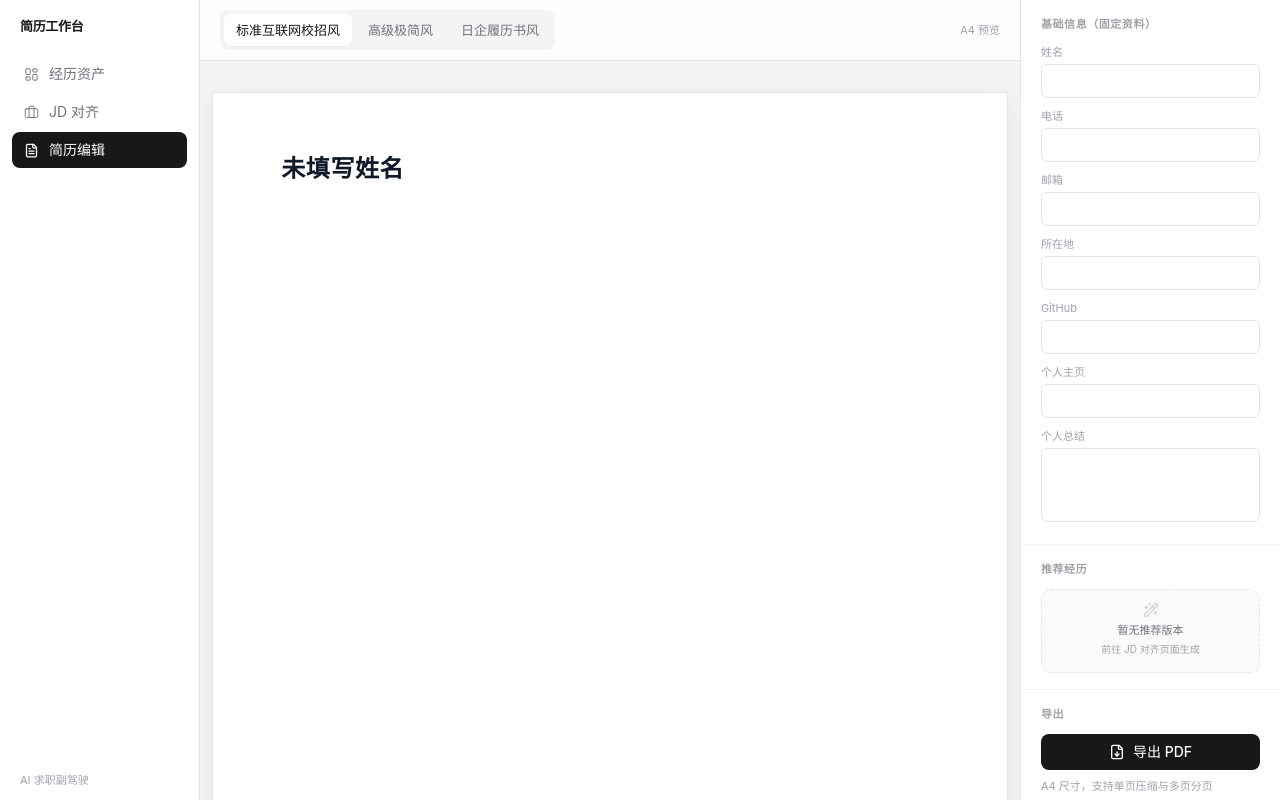
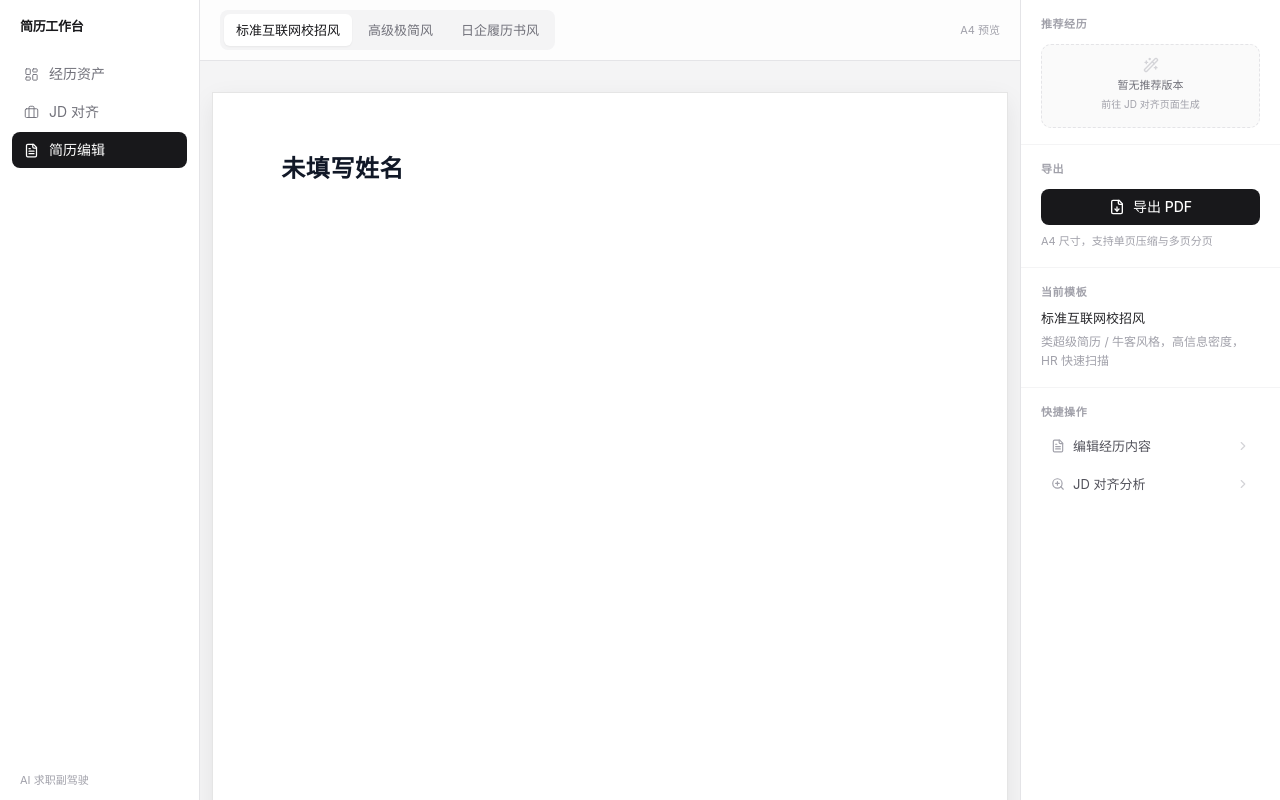
Before and after one commit to Umi225/Resume-Alignment, a Next.js app: page /resume-editor in a window 1280 px wide. Shown: the top 800 px of the page. Built offline with nearby package versions, Linux system fonts and the light colour scheme.

Commit message:
remove: 删除简历编辑页右侧重复的基础信   息编辑区域

```diff
--- a/src/app/resume-editor/page.tsx
+++ b/src/app/resume-editor/page.tsx
@@ -18,17 +18,14 @@ import {
   Wand2,
   CheckSquare,
   Square,
-  User,
   Briefcase,
   Code2,
-  X,
 } from 'lucide-react';
-import type { ResumeProfile, Experience, Project } from '@/types/resume';
+import type { ResumeProfile } from '@/types/resume';
 
 export default function ResumeEditorPage() {
   const {
     profile,
-    updateBasicInfo,
     selectedOptimizedIds,
     toggleOptimizedSelection,
     clearOptimizedSelection,
@@ -127,58 +124,6 @@ export default function ResumeEditorPage() {
 
           {/* 右侧：辅助栏 */}
           <aside className="flex w-[260px] flex-shrink-0 flex-col border-l border-zinc-200 bg-white">
-            {/* 基础信息编辑 */}
-            <div className="border-b border-zinc-100 px-5 py-4">
-              <h3 className="mb-3 text-micro font-semibold uppercase tracking-wider text-zinc-400">
-                基础信息（固定资料）
-              </h3>
-              <div className="space-y-2.5">
-                <Field
-                  label="姓名"
-                  value={profile.basicInfo.name}
-                  onChange={(v) => updateBasicInfo({ name: v })}
-                />
-                <Field
-                  label="电话"
-                  value={profile.basicInfo.phone}
-                  onChange={(v) => updateBasicInfo({ phone: v })}
-                />
-                <Field
-                  label="邮箱"
-                  value={profile.basicInfo.email}
-                  onChange={(v) => updateBasicInfo({ email: v })}
-                />
-                <Field
-                  label="所在地"
-                  value={profile.basicInfo.location || ''}
-                  onChange={(v) => updateBasicInfo({ location: v })}
-                />
-                <Field
-                  label="GitHub"
-                  value={profile.basicInfo.github || ''}
-                  onChange={(v) => updateBasicInfo({ github: v })}
-                />
-                <Field
-                  label="个人主页"
-                  value={profile.basicInfo.website || ''}
-                  onChange={(v) => updateBasicInfo({ website: v })}
-                />
-                <div>
-                  <label className="mb-1 block text-micro text-zinc-400">
-                    个人总结
-                  </label>
-                  <textarea
-                    value={profile.basicInfo.summary || ''}
-                    onChange={(e) =>
-                      updateBasicInfo({ summary: e.target.value })
-                    }
-                    rows={3}
-                    className="w-full resize-none rounded-md border border-zinc-200 bg-white px-2.5 py-1.5 text-caption text-zinc-900 outline-none transition-colors focus:border-zinc-400"
-                  />
-                </div>
-              </div>
-            </div>
-
             {/* 推荐经历区域 */}
             <div className="border-b border-zinc-100 px-5 py-4">
               <div className="flex items-center justify-between mb-3">
@@ -297,28 +242,6 @@ export default function ResumeEditorPage() {
   );
 }
 
-function Field({
-  label,
-  value,
-  onChange,
-}: {
-  label: string;
-  value: string;
-  onChange: (value: string) => void;
-}) {
-  return (
-    <div>
-      <label className="mb-1 block text-micro text-zinc-400">{label}</label>
-      <input
-        type="text"
-        value={value}
-        onChange={(e) => onChange(e.target.value)}
-        className="w-full rounded-md border border-zinc-200 bg-white px-2.5 py-1.5 text-caption text-zinc-900 outline-none transition-colors focus:border-zinc-400"
-      />
-    </div>
-  );
-}
-
 function QuickLink({
   href,
   icon: Icon,
```
